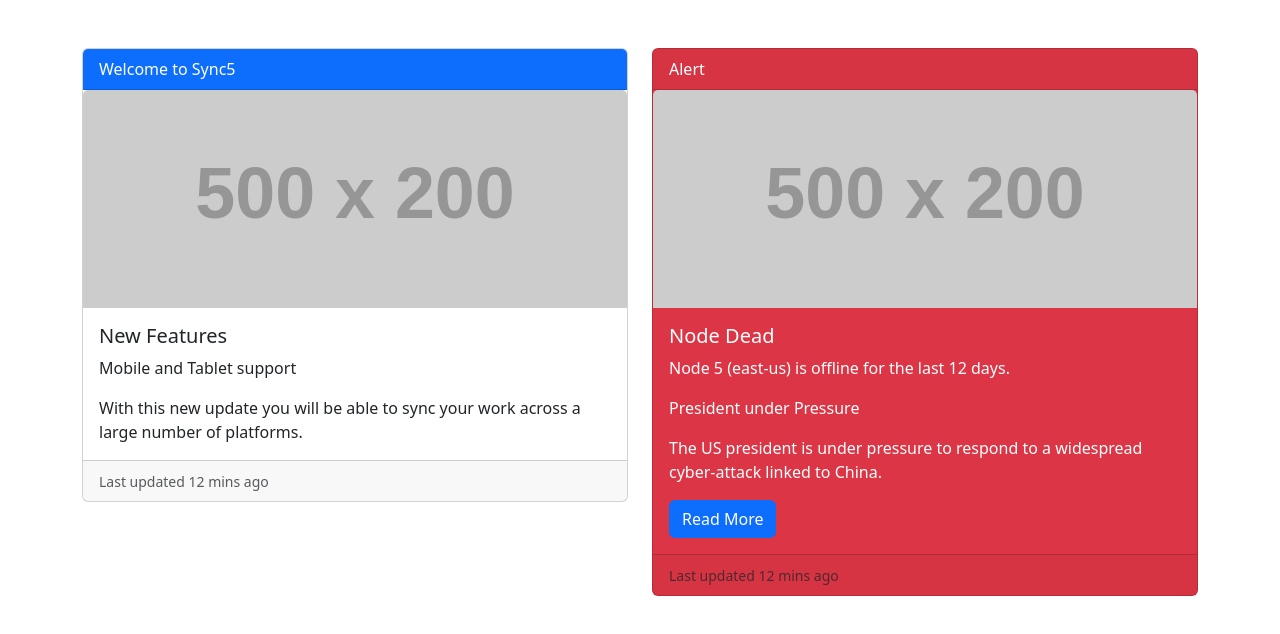
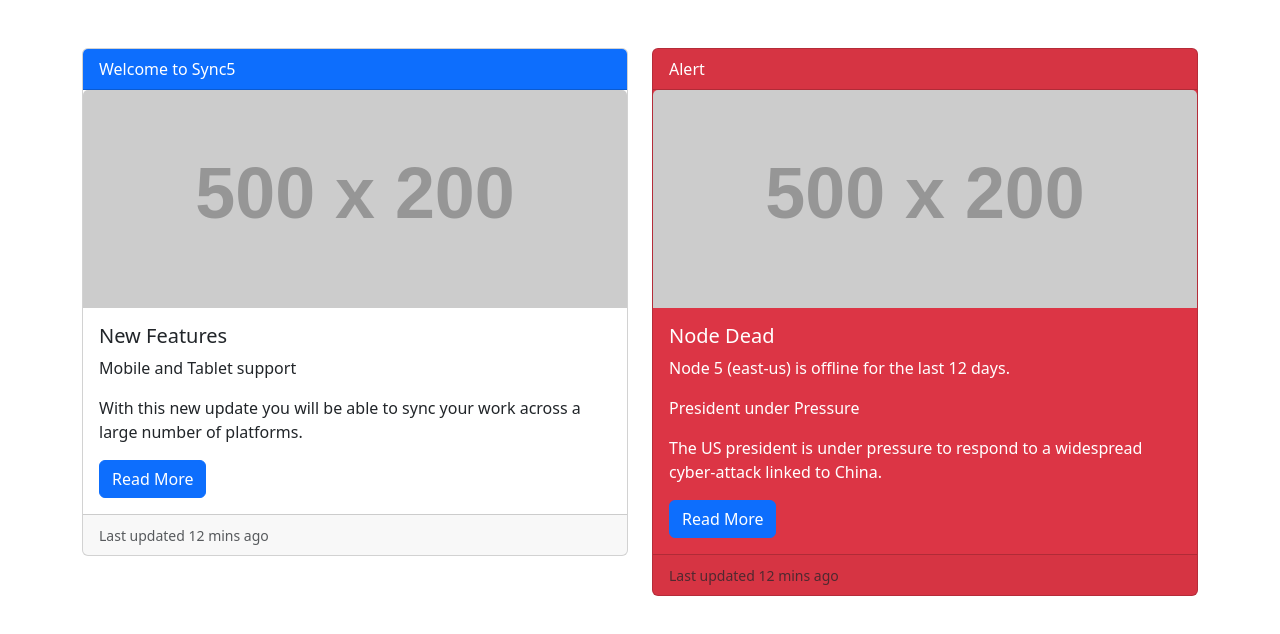
Before and after one commit to acciojob/bootstrap-card-Er-Dileep-rajoriya, a website: page main.html in a window 1280 px wide. Drawn offline with nearby package versions, Linux system fonts and the light colour scheme; placeholder pictures from the web are drawn by us.

Commit message:
created a submission

```diff
--- a/main.html
+++ b/main.html
@@ -25,7 +25,7 @@
                         <p class="card-text">Mobile and Tablet support</p>
                         <p class="card-text">With this new update you will be able to sync your work across a large number of platforms.</p>
                         <!-- Read More Button -->
-                        <!-- <a href="#" class="btn btn-primary">Read More</a> -->
+                        <a href="#" class="btn btn-primary">Read More</a>
                     </div>
                     <!-- Card Footer with Muted Text -->
                     <div class="card-footer">
```
